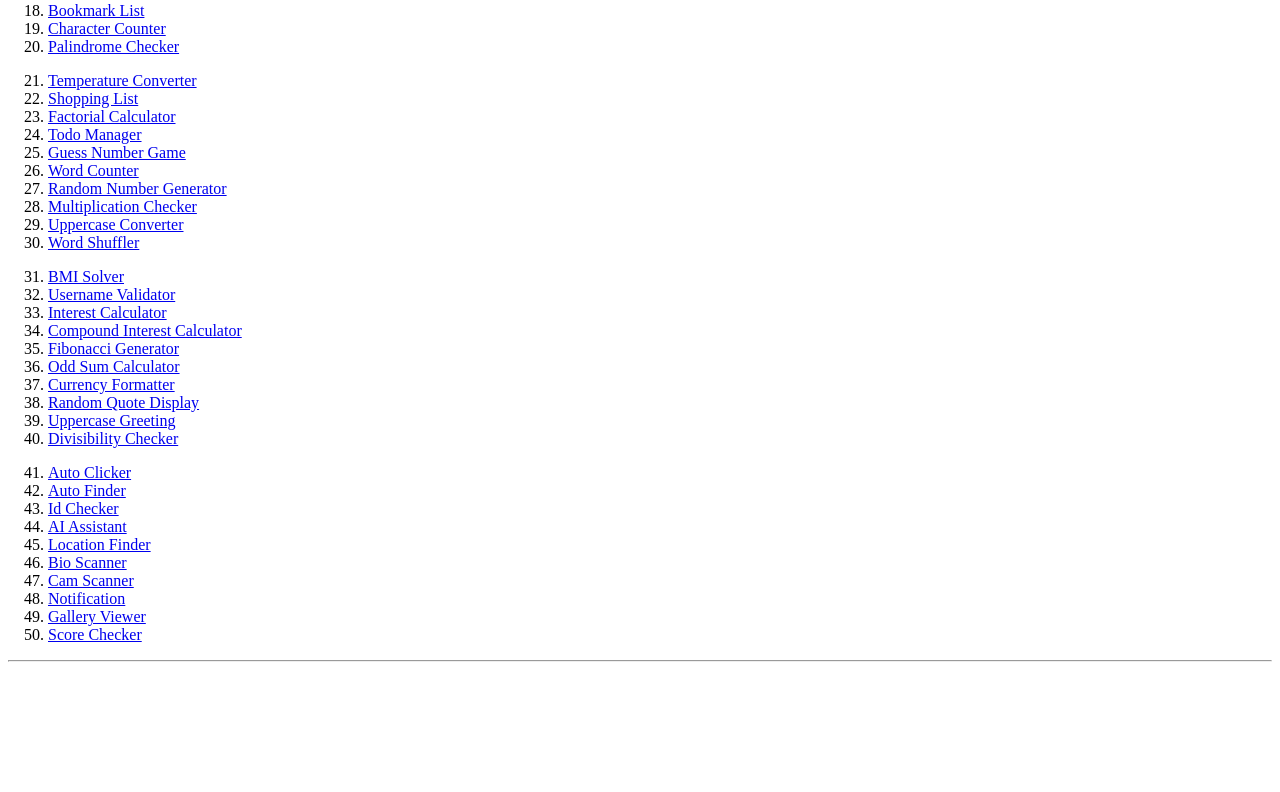
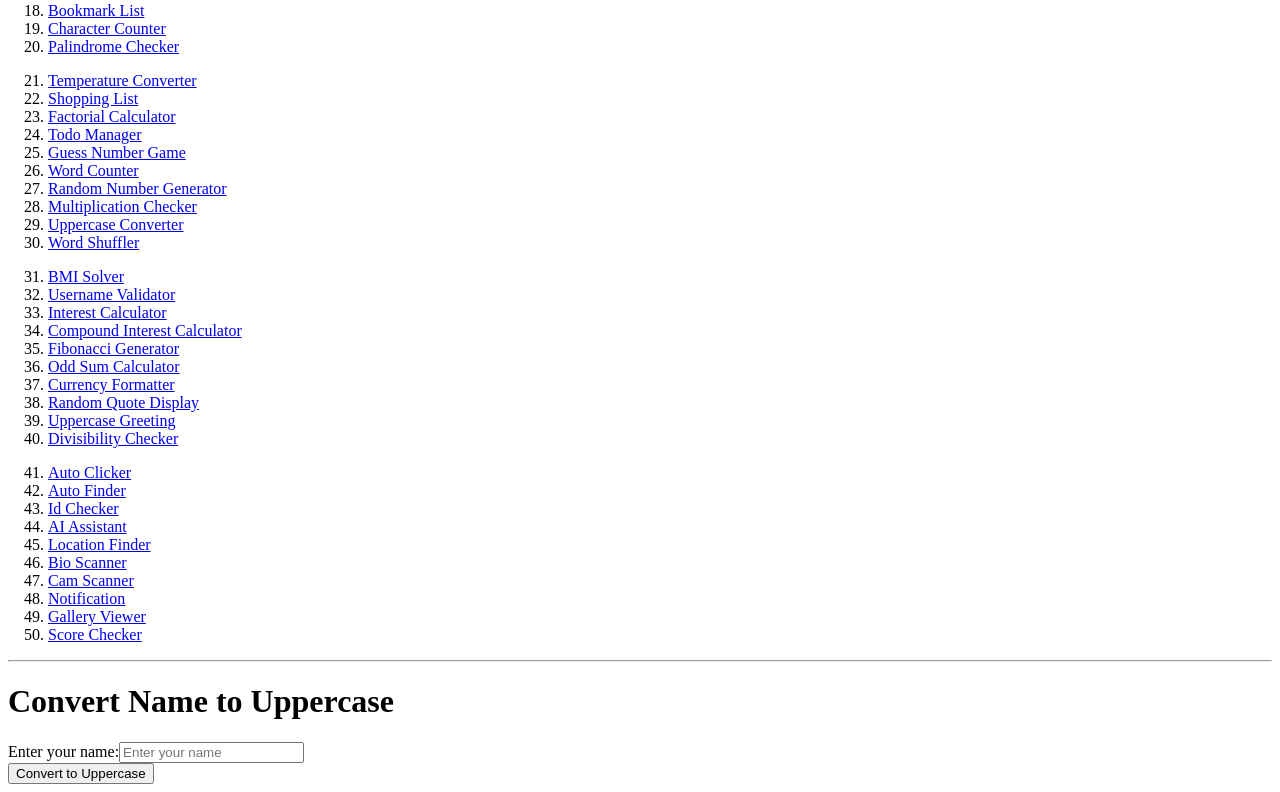
Before and after one commit to SVFC-Travel-Booking-System/Angular-Components, an Angular app: page /uppercase-greeting in a window 1280 px wide. Before the commit this address led to /. Shown: the part 400-1192 px from the top of the page. Before the commit the page ends 1070 px from the top, so only its background shows below. Built offline with nearby package versions, Linux system fonts and the light colour scheme.

Commit message:
#39 Display the user’s name in uppercase on button click

```diff
--- a/src/app/app-routing.module.ts
+++ b/src/app/app-routing.module.ts
@@ -38,7 +38,7 @@ import { FibonaccigeneratorComponent } from './components/fibonaccigenerator/fib
 import { OddsumcalculatorComponent } from './components/oddsumcalculator/oddsumcalculator.component';
 import { CurrencyformatterComponent } from './components/currencyformatter/currencyformatter.component';
 import { RandomquotedisplayComponent } from './components/randomquotedisplay/randomquotedisplay.component';
-
+import { UppercasegreetingComponent } from './components/uppercasegreeting/uppercasegreeting.component';
 
 
 
@@ -81,7 +81,7 @@ const routes: Routes = [
   { path: 'odd-sum-calculator', component: OddsumcalculatorComponent },
   { path: 'currency-formatter', component: CurrencyformatterComponent },
   { path: 'random-quote-display', component: RandomquotedisplayComponent },
-
+  { path: 'uppercase-greeting', component: UppercasegreetingComponent },
 
 
 ];
--- a/src/app/app.module.ts
+++ b/src/app/app.module.ts
@@ -42,6 +42,7 @@ import { FibonaccigeneratorComponent } from './components/fibonaccigenerator/fib
 import { OddsumcalculatorComponent } from './components/oddsumcalculator/oddsumcalculator.component';
 import { CurrencyformatterComponent } from './components/currencyformatter/currencyformatter.component';
 import { RandomquotedisplayComponent } from './components/randomquotedisplay/randomquotedisplay.component';
+import { UppercasegreetingComponent } from './components/uppercasegreeting/uppercasegreeting.component';
 
 
 @NgModule({
@@ -85,6 +86,7 @@ import { RandomquotedisplayComponent } from './components/randomquotedisplay/ran
     OddsumcalculatorComponent,
     CurrencyformatterComponent,
     RandomquotedisplayComponent,
+    UppercasegreetingComponent,
 
 
 
--- /dev/null
+++ b/src/app/components/uppercasegreeting/uppercasegreeting.component.html
@@ -0,0 +1,16 @@
+<div class="container">
+    <h1>Convert Name to Uppercase</h1>
+    <form (ngSubmit)="convertToUppercase()">
+        <div>
+            <label for="nameInput">Enter your name:</label>
+            <input id="nameInput" type="text" [(ngModel)]="name" name="name" placeholder="Enter your name" required />
+        </div>
+        <button type="submit">Convert to Uppercase</button>
+    </form>
+
+    <!-- Display the name in uppercase if available -->
+    <div *ngIf="uppercaseName">
+        <h2>Your name in uppercase:</h2>
+        <p>{{ uppercaseName }}</p>
+    </div>
+</div>
--- /dev/null
+++ b/src/app/components/uppercasegreeting/uppercasegreeting.component.ts
@@ -0,0 +1,17 @@
+import { Component } from '@angular/core';
+
+@Component({
+  selector: 'app-uppercasegreeting',
+  templateUrl: './uppercasegreeting.component.html',
+  styleUrl: './uppercasegreeting.component.css'
+})
+export class UppercasegreetingComponent {
+  name: string = ''; // User's input name
+  uppercaseName: string | null = null; // Name converted to uppercase
+
+  // Method to convert name to uppercase
+  convertToUppercase() {
+    this.uppercaseName = this.name.toUpperCase();
+  }
+
+}
```
Also changed, not shown: src/app/components/uppercasegreeting/uppercasegreeting.component.css (added), 1 other file (tests, documents, lock files or other folders).
